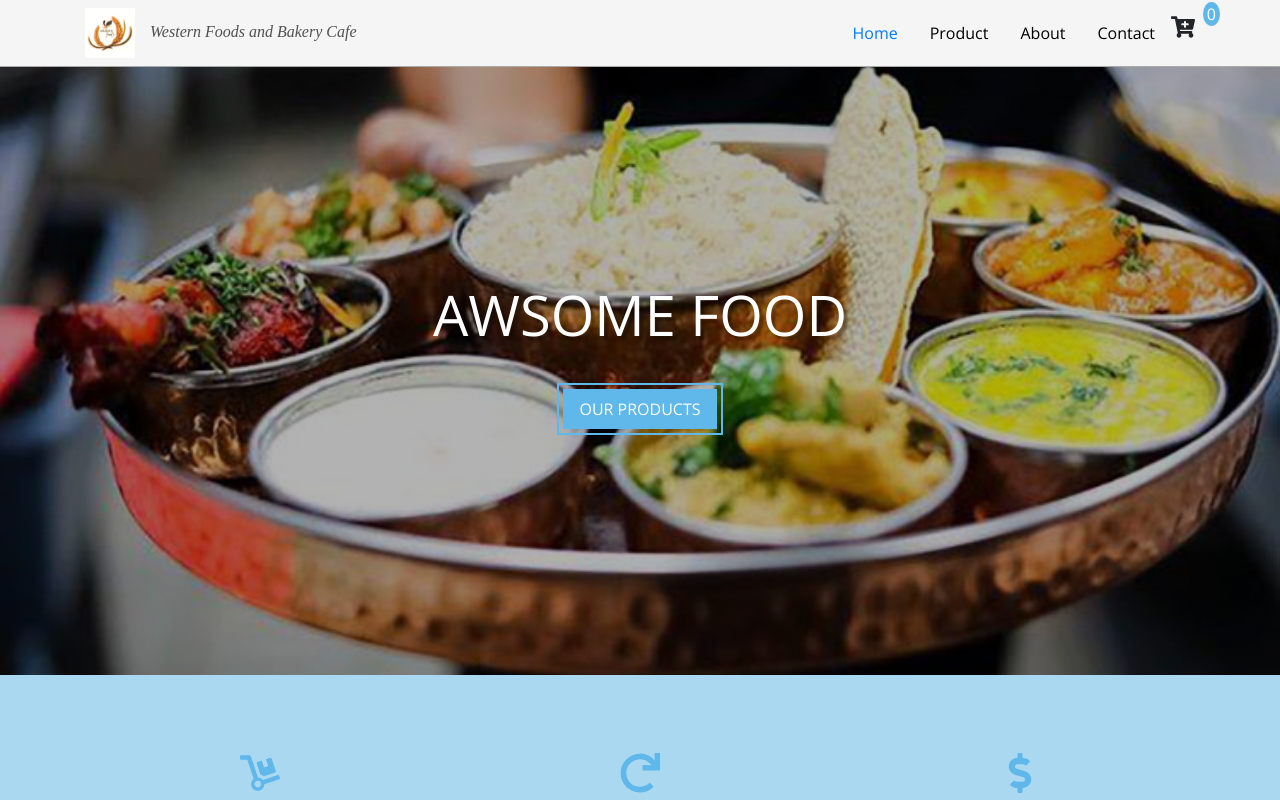
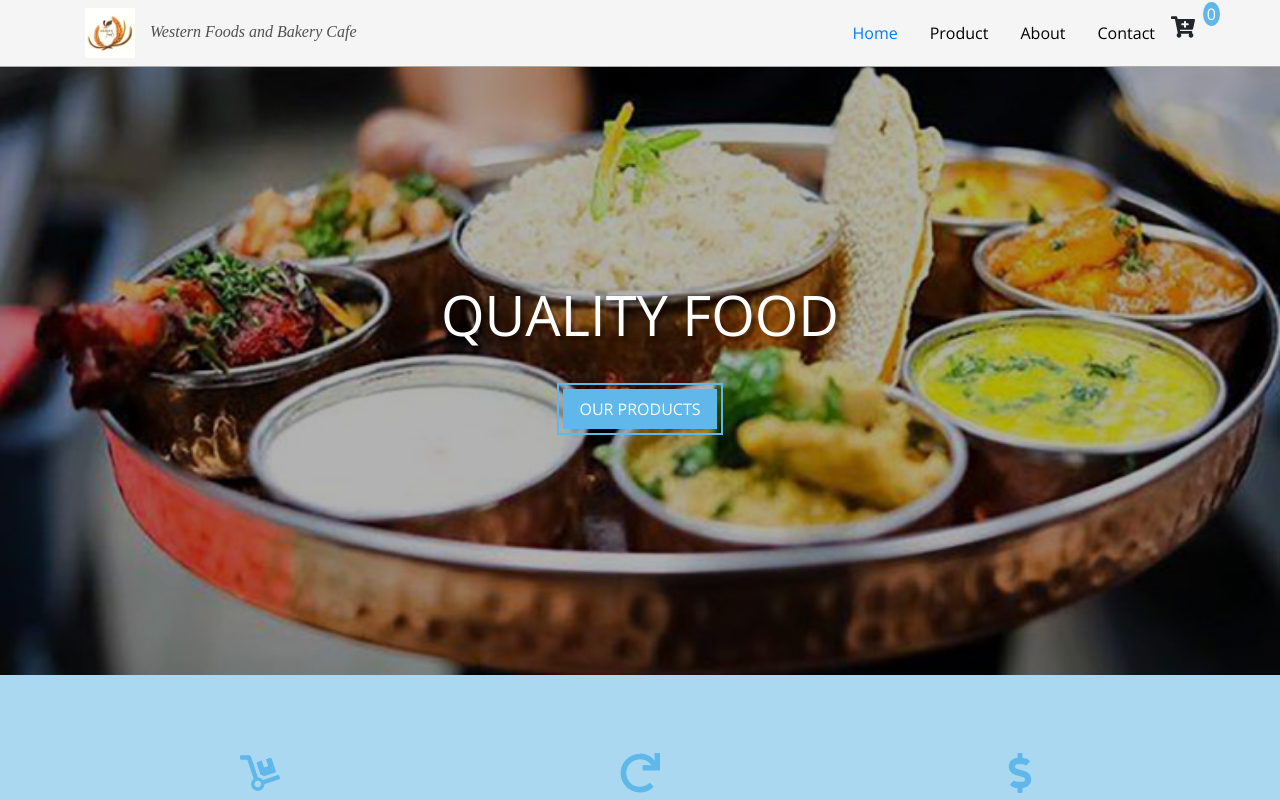
Before and after one commit to kismatrijal/Western-Food-Bakery-and-Cafe, a React (Create React App) app: page / in a window 1280 px wide. Shown: the top 800 px of the page. Built offline with nearby package versions, Linux system fonts and the light colour scheme.

Commit message:
Update HomePage.js

```diff
--- a/src/pages/HomePage.js
+++ b/src/pages/HomePage.js
@@ -1,17 +1,18 @@
-import React from 'react';
-import Hero from '../components/Hero';
-import {Link} from 'react-router-dom';
-import Featured from '../components/HomePage/Featured';
-import Services from '../components/HomePage/Services';
-export default function HomePage(){
-    return(
-        <>
-            <Hero  title="Awsome Food" max="true">
-                <Link to = "/products" className="main-link" style={{margin:"2rem"}}>Our Products</Link>
-            </Hero>
-            <Services/>
-            <Featured/>
-
-        </>
-    );
+import React from "react";
+import Hero from "../components/Hero";
+import { Link } from "react-router-dom";
+import Featured from "../components/HomePage/Featured";
+import Services from "../components/HomePage/Services";
+export default function HomePage() {
+  return (
+    <>
+      <Hero title="Quality Food" max="true">
+        <Link to="/products" className="main-link" style={{ margin: "2rem" }}>
+          Our Products
+        </Link>
+      </Hero>
+      <Services />
+      <Featured />
+    </>
+  );
 }
```
